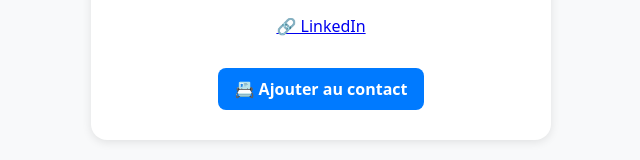
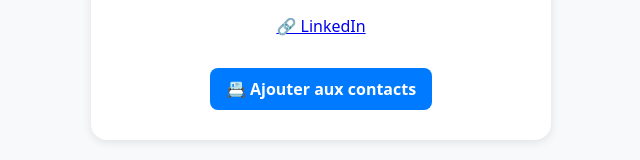
Before and after one commit to lbelet/Laurent-card, a plain HTML site: page index.html in a window 1280 px wide. Shown: the part 447-607 px from the top of the page, without its empty margins (319-959 px from the left). Drawn offline with Linux system fonts and the light colour scheme.

Commit message:
Update2 index.html

```diff
--- a/index.html
+++ b/index.html
@@ -50,7 +50,7 @@
     <p>📞 +41 76 824 12 17<br>
        📧 laurent@malsky.ch</p>
     <p><a href="https://www.linkedin.com/in/laurent-belet/" target="_blank">🔗 LinkedIn</a></p>
-    <a id="downloadVCF" class="btn" href="#">📇 Ajouter au contact</a>
+    <a id="downloadVCF" class="btn" href="#">📇 Ajouter aux contacts</a>
     <div id="message">✅ Contact prêt à être importé</div>
   </div>
 
```
